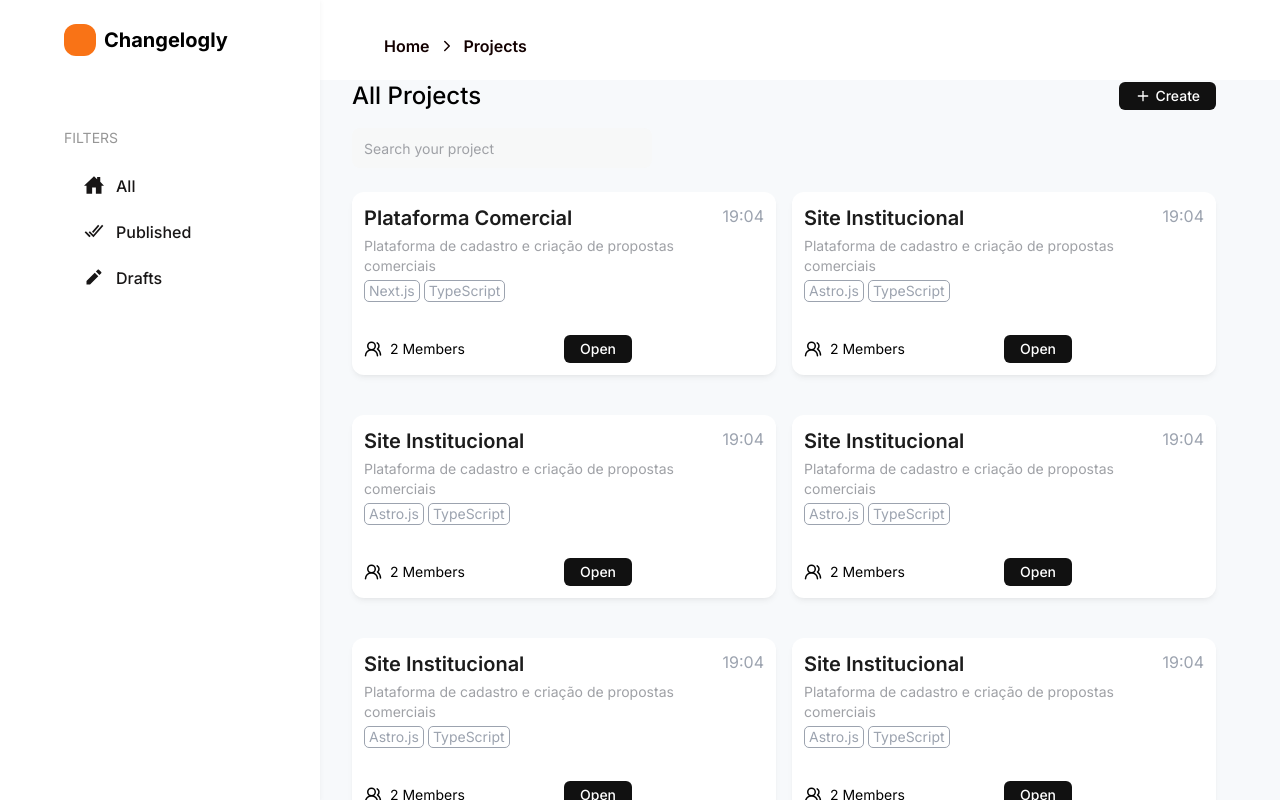
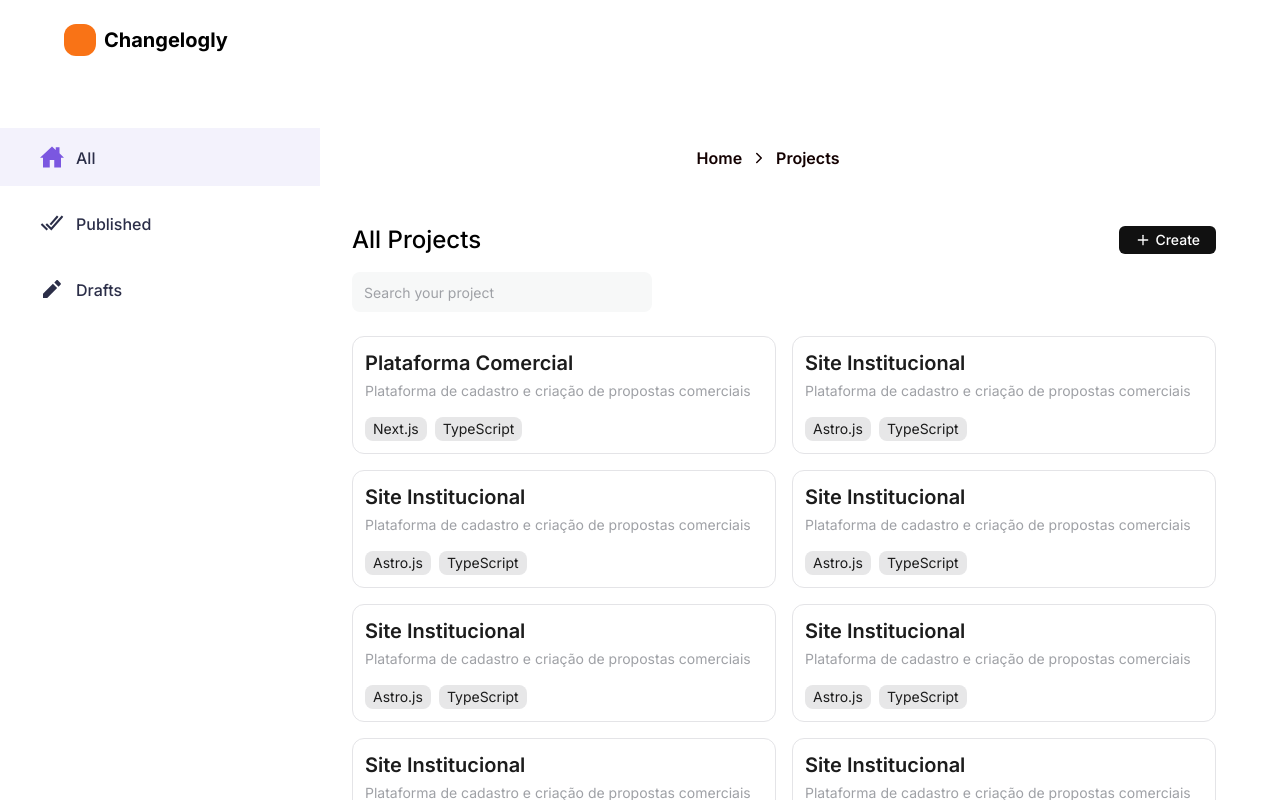
Before and after one commit to matheusalisauska/changelogly, a Next.js app: page /home in a window 1280 px wide. Built offline with nearby package versions, Linux system fonts and the light colour scheme.

Commit message:
refactor: change old components styles

```diff
--- a/src/app/(protected)/home/page.tsx
+++ b/src/app/(protected)/home/page.tsx
@@ -2,7 +2,7 @@ import { Projects } from "@/components/home/Projects";
 
 export default function Home() {
   return (
-    <main className="flex flex-col flex-1 bg-[#f7f9fb] gap-y-8 h-full px-4 sm:px-8 lg:pr-16 2xl:pr-12 w-full">
+    <main className="flex flex-col flex-1 gap-y-8 h-full w-full">
       <Projects />
     </main>
   );
--- a/src/app/(protected)/layout.tsx
+++ b/src/app/(protected)/layout.tsx
@@ -9,9 +9,11 @@ export default function ProtectedLayout({
   return (
     <main className="flex flex-col lg:flex-row h-screen overflow-hidden">
       <Sidebar />
-      <div className="flex flex-1 lg:flex-col mt-28 lg:mt-0 h-full">
-        <HeaderProtected />
-        <div className="flex-1 overflow-y-auto">{children}</div>
+      <div className="flex flex-1 lg:flex-col mt-16 lg:mt-28 h-full">
+        <div className="flex-1 bg-white overflow-y-auto px-4 sm:px-8 lg:pr-16 2xl:pr-12">
+          <HeaderProtected />
+          {children}
+        </div>
       </div>
     </main>
   );
--- a/src/app/layout.tsx
+++ b/src/app/layout.tsx
@@ -17,7 +17,7 @@ export default function RootLayout({
   return (
     <html lang="en">
       <body className={`${inter.className} antialiased`}>
-        <div className="min-h-screen h-full">{children}</div>
+        <main className="min-h-screen h-full">{children}</main>
       </body>
     </html>
   );
--- a/src/components/HeaderProtected.tsx
+++ b/src/components/HeaderProtected.tsx
@@ -1,14 +1,18 @@
 import { ChevronRight, Menu } from "lucide-react";
+import { SidebarMobile } from "./SidebarMobile";
 
 export const HeaderProtected = () => {
+
   return (
-    <header className="fixed lg:static top-0 right-0 bg-white flex flex-row justify-between items-center w-full px-4 sm:px-8 lg:px-16 2xl:px-12 py-5 lg:pt-8 lg:h-20 z-20 ">
-      <Menu className="flex lg:hidden" />
+    <header className="fixed lg:static rounded-lg top-0 right-0 bg-white flex flex-row justify-between items-center w-full px-4 sm:px-8 lg:px-16 2xl:px-12 py-5 lg:pt-8 lg:h-20 z-20 ">
+      <SidebarMobile>
+        <Menu className="flex lg:hidden" />
+      </SidebarMobile>
       <p className=" font-semibold lg:hidden text-primary">changelogly</p>
       <div className="items-center gap-x-12 hidden lg:flex">
         <div className="flex items-center gap-x-2 text-[#130101]">
           <p className="font-semibold">Home</p>
-          <ChevronRight  size={18}/>
+          <ChevronRight size={18} />
           <p className="font-semibold">Projects</p>
         </div>
       </div>
--- a/src/components/Sidebar.tsx
+++ b/src/components/Sidebar.tsx
@@ -1,36 +1,59 @@
+"use client";
+
+import { cn } from "@/lib/utils";
+import Link from "next/link";
+import { usePathname } from "next/navigation";
 import { IoCheckmarkDoneSharp, IoHomeSharp } from "react-icons/io5";
 import { RiPencilFill } from "react-icons/ri";
 
+const routes = [
+  {
+    name: "All",
+    icon: <IoHomeSharp size={24} color="#2B2E48" />,
+    iconSelected: <IoHomeSharp size={24} color="#7B57E0" />,
+    href: "/home",
+  },
+  {
+    name: "Published",
+    icon: <IoCheckmarkDoneSharp size={24} color="#2B2E48" />,
+    iconSelected: <IoCheckmarkDoneSharp size={24} color="#7B57E0" />,
+    href: "/published",
+  },
+  {
+    name: "Drafts",
+    icon: <RiPencilFill size={24} color="#2B2E48" />,
+    iconSelected: <RiPencilFill size={24} color="#7B57E0" />,
+    href: "/drafts",
+  },
+];
+
 export const Sidebar = () => {
+  const pathname = usePathname();
   return (
-    <aside className="hidden lg:flex flex-col w-80 pt-8 2xl:w-64 pr-6 h-full bg-white lg:pl-16 2xl:pl-6 lg:py-0 z-50 drop-shadow-[rgba(0,_0,_0,_0.05)_0px_1px_2px]">
-      <div className="flex items-center gap-x-2 lg:h-[80px]">
+    <aside className="hidden lg:flex flex-col w-80 pt-8 2xl:w-64  h-full bg-white lg:py-0 z-50">
+      <div className="flex items-center gap-x-2 lg:h-[80px] lg:pl-16 2xl:pl-6">
         <div className="size-8 rounded-xl bg-orange-500"></div>
         <p className="text-xl text-black font-bold">Changelogly</p>
       </div>
       <div className="flex flex-col gap-y-8 w-full mt-12">
-        <div className="flex flex-col gap-y-4">
-          <p className="text-sm text-[#969696]">FILTERS</p>
-          <div className="flex flex-col gap-y-1">
-            <button className="hover:bg-[#ebeef0] rounded-[6px]">
-              <div className="flex gap-x-3 items-center px-5  py-2">
-                <IoHomeSharp size={20} color="#181616" />
-                <p className="mt-[2px] text-[#181616] font-medium">All</p>
+        <div className="flex flex-col gap-y-2">
+          {routes.map((route, index) => (
+            <Link
+              href={route.href}
+              key={index}
+              className={cn(
+                route.href === pathname && "bg-[#f3f2fc]",
+                "hover:bg-[#f3f2fc]"
+              )}
+            >
+              <div className="flex gap-x-3 items-center pr-5 pl-10  py-4">
+                {pathname === route.href ? route.iconSelected : route.icon}
+                <p className="mt-[2px] text-[#2B2E48] font-medium">
+                  {route.name}
+                </p>
               </div>
-            </button>
-            <button className="hover:bg-[#ebeef0] rounded-[6px]">
-              <div className="flex gap-x-3 items-center px-5  py-2">
-                <IoCheckmarkDoneSharp size={20} color="#181616" />
-                <p className="mt-[2px] text-[#181616] font-medium">Published</p>
-              </div>
-            </button>
-            <button className="hover:bg-[#ebeef0] rounded-[6px]">
-              <div className="flex gap-x-3 items-center px-5  py-2">
-                <RiPencilFill size={20} color="#181616" />
-                <p className="mt-[2px] text-[#181616] font-medium">Drafts</p>
-              </div>
-            </button>
-          </div>
+            </Link>
+          ))}
         </div>
       </div>
     </aside>
--- /dev/null
+++ b/src/components/SidebarMobile.tsx
@@ -0,0 +1,22 @@
+"use client";
+import React, { useState } from "react";
+
+interface SidebarMobileProps {
+  children: React.ReactNode;
+}
+
+export const SidebarMobile = ({ children }: SidebarMobileProps) => {
+  const [isOpen, setIsOpen] = useState(false);
+
+  return (
+    <div>
+      <button onClick={() => setIsOpen(!isOpen)}>{children}</button>
+      {isOpen && (
+        <div className="flex flex-col fixed top-0 left-0 bg-white-500 w-screen h-screen">
+
+        </div>
+      )}
+
+    </div >
+  );
+};
--- a/src/components/home/ProjectCard.tsx
+++ b/src/components/home/ProjectCard.tsx
@@ -1,9 +1,6 @@
-import { Button } from "@/components/ui/button";
-import { ChevronRight, UsersRound } from "lucide-react";
 
 interface ProjectCardProps {
   name: string;
-  href: string;
   description: string;
   tags: string[];
 }
@@ -11,38 +8,26 @@ interface ProjectCardProps {
 export const ProjectCard = ({
   name,
   description,
-  href,
   tags,
 }: ProjectCardProps) => {
   return (
-    <div className="flex flex-col gap-y-4 w-full bg-white shadow-md  shadow-black/5 p-3 rounded-xl">
+    <div className="flex flex-col gap-y-4 w-full bg-white border border-[#e4e4e7] p-3 rounded-xl">
       <div className="flex flex-row">
-        <div className="flex flex-col gap-y-1">
-          <p className="text-xl text-[#1C1C1C] font-semibold">{name}</p>
-          <p className="text-[#9FA1A6] text-sm">{description}</p>
-          <div className="flex flex-row gap-x-1">
+        <div className="flex flex-col gap-y-4">
+          <div className="space-y-1">
+            <p className="text-xl text-[#1C1C1C] font-semibold">{name}</p>
+            <p className="text-[#9FA1A6] text-sm">{description}</p>
+          </div>
+          <div className="flex flex-row gap-x-2">
             {tags.map((tag, index) => (
               <div
                 key={index}
-                className="rounded-[5px] border-[1px] px-1 border-gray-400"
+                className="rounded-lg  px-2 py-0.5 bg-[#e7e7e8]"
               >
-                <p className="text-sm text-gray-400">{tag}</p>
+                <p className="text-sm text-[#1C1C1C]">{tag}</p>
               </div>
             ))}
           </div>
-        </div>
-        <p className="text-gray-400">19:04</p>
-      </div>
-      <div className="w-full h-[1px] bg-white/30"></div>
-      <div className="flex flex-row items-center">
-        <div className="flex flex-row gap-x-2 items-center w-1/2">
-          <UsersRound size={18} />
-          <p className="text-sm">2 Members</p>
-        </div>
-        <div className="flex flex-row gap-x-2 items-center w-1/2">
-          <Button>
-            <p className="text-sm">Open</p>
-          </Button>
         </div>
       </div>
     </div>
--- a/src/components/home/Projects.tsx
+++ b/src/components/home/Projects.tsx
@@ -2,80 +2,73 @@ import { Button } from "@/components/ui/button";
 import { Plus } from "lucide-react";
 import { ProjectCard } from "./ProjectCard";
 import { Input } from "@/components/ui/input";
+import Link from "next/link";
 
 export const Projects = () => {
   return (
-    <div className="flex flex-col gap-y-6">
+    <div className="flex flex-col gap-y-6 mt-8">
       <div className="flex flex-col gap-y-4">
         <div className="flex items-center justify-between w-full">
           <h2 className="text-xl font-medium sm:text-2xl">All Projects</h2>
-          <Button className="flex gap-x-1">
-            <Plus />
-            Create
-          </Button>
+          <Link href={'/create-project'}>
+            <Button className="flex gap-x-1">
+              <Plus />
+              Create
+            </Button>
+          </Link>
         </div>
         <Input placeholder="Search your project" className="sm:max-w-[300px]" />
       </div>
-      <div className="flex flex-col sm:grid sm:grid-cols-2 2xl:grid-cols-3 sm:gap-x-4 gap-y-10">
+      <div className="flex flex-col sm:grid sm:grid-cols-2 2xl:grid-cols-3 sm:gap-x-4 gap-y-4">
         <ProjectCard
           name="Plataforma Comercial"
           description="Plataforma de cadastro e criação de propostas comerciais"
           tags={["Next.js", "TypeScript"]}
-          href="https://www.youtube.com/watch?v=HiG8tI-My64"
         />
         <ProjectCard
           name="Site Institucional"
           description="Plataforma de cadastro e criação de propostas comerciais"
           tags={["Astro.js", "TypeScript"]}
-          href="https://www.youtube.com/watch?v=HiG8tI-My64"
         />
         <ProjectCard
           name="Site Institucional"
           description="Plataforma de cadastro e criação de propostas comerciais"
           tags={["Astro.js", "TypeScript"]}
-          href="https://www.youtube.com/watch?v=HiG8tI-My64"
         />
         <ProjectCard
           name="Site Institucional"
           description="Plataforma de cadastro e criação de propostas comerciais"
           tags={["Astro.js", "TypeScript"]}
-          href="https://www.youtube.com/watch?v=HiG8tI-My64"
         />
         <ProjectCard
           name="Site Institucional"
           description="Plataforma de cadastro e criação de propostas comerciais"
           tags={["Astro.js", "TypeScript"]}
-          href="https://www.youtube.com/watch?v=HiG8tI-My64"
         />
         <ProjectCard
           name="Site Institucional"
           description="Plataforma de cadastro e criação de propostas comerciais"
           tags={["Astro.js", "TypeScript"]}
-          href="https://www.youtube.com/watch?v=HiG8tI-My64"
         />
         <ProjectCard
           name="Site Institucional"
           description="Plataforma de cadastro e criação de propostas comerciais"
           tags={["Astro.js", "TypeScript"]}
-          href="https://www.youtube.com/watch?v=HiG8tI-My64"
         />
         <ProjectCard
           name="Site Institucional"
           description="Plataforma de cadastro e criação de propostas comerciais"
           tags={["Astro.js", "TypeScript"]}
-          href="https://www.youtube.com/watch?v=HiG8tI-My64"
         />
         <ProjectCard
           name="Site Institucional"
           description="Plataforma de cadastro e criação de propostas comerciais"
           tags={["Astro.js", "TypeScript"]}
-          href="https://www.youtube.com/watch?v=HiG8tI-My64"
         />
         <ProjectCard
           name="Site Institucional"
           description="Plataforma de cadastro e criação de propostas comerciais"
           tags={["Astro.js", "TypeScript"]}
-          href="https://www.youtube.com/watch?v=HiG8tI-My64"
         />
       </div>
     </div>
```
